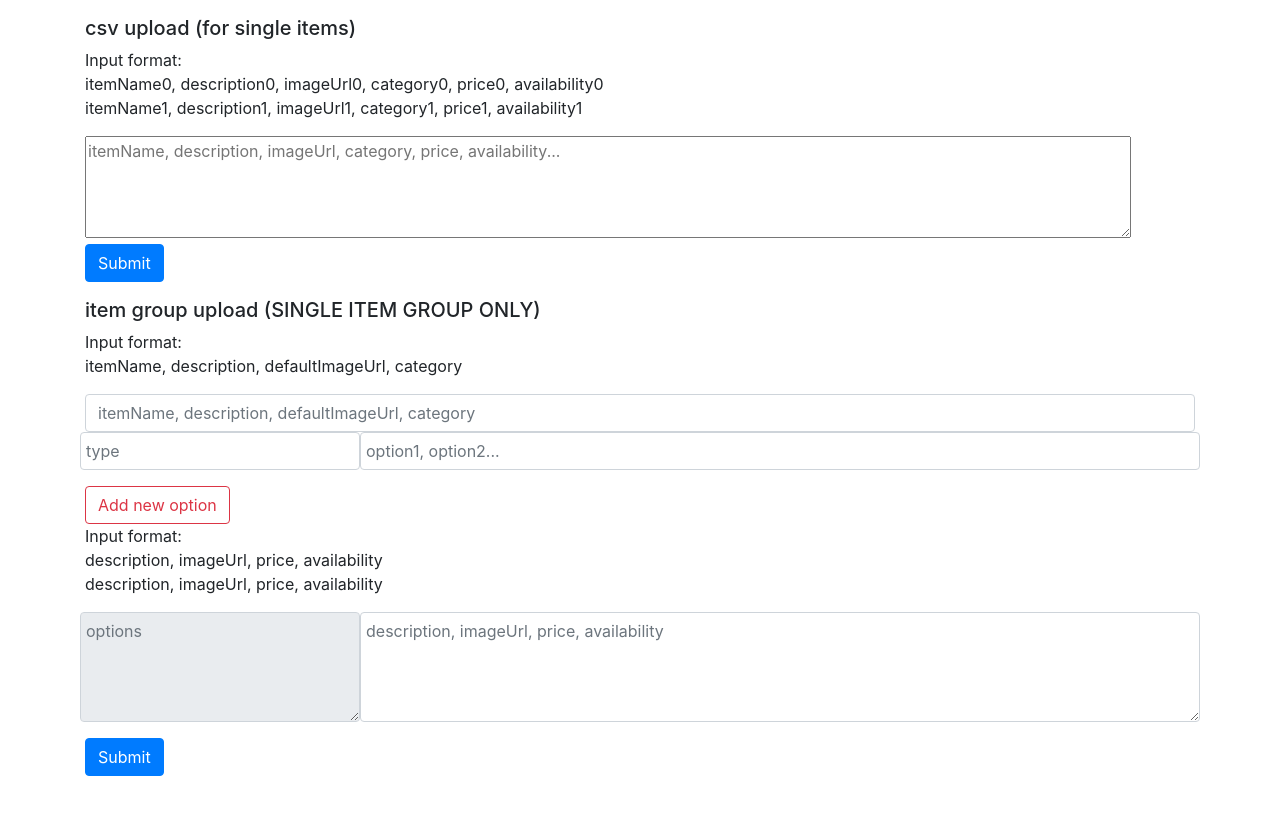
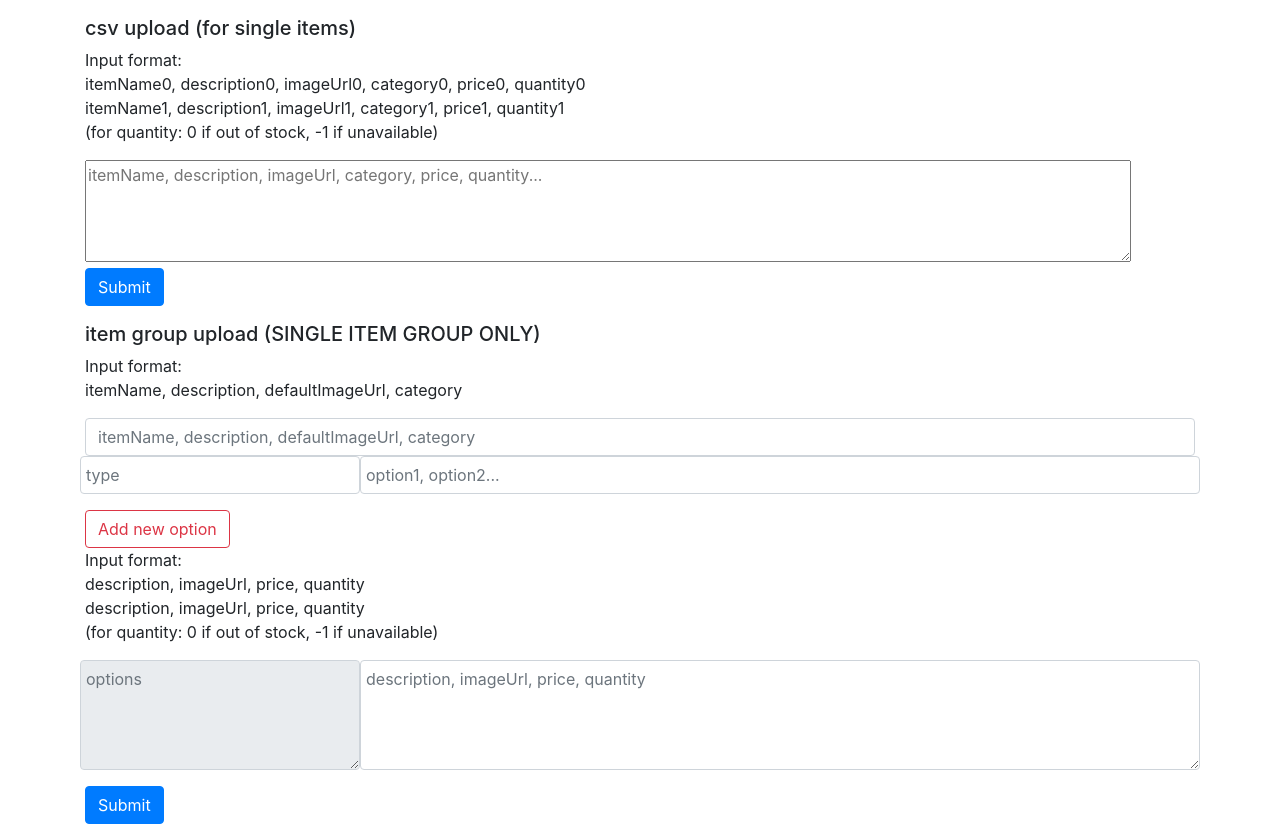
Before and after one commit to binaray/fix-squeaks, a PHP site: page /admin/upload.php in a window 1280 px wide. Before the commit the page ends 776 px from the top, so only its background shows below. Run offline with PHP 8.4, Linux system fonts and the light colour scheme.

Commit message:
database change: availabilty -> quantity, options to [{key=>[val1,val2]},{key=>[val1,val2]}]

```diff
--- a/admin/upload.php
+++ b/admin/upload.php
@@ -35,11 +35,11 @@
 						$imageUrl = trim($row[2]);
 						$category = trim(strtolower($row[3]));
 						$price = trim($row[4]);
-						$availability = trim($row[5]);
+						$quantity = trim($row[5]);
 
 						$item=json_encode(array(
 							'price' => $price,
-							'availability' => $availability
+							'quantity' => $quantity
 						));
 
 						// Attempt to execute the prepared statement
@@ -70,18 +70,21 @@
 
 				$x=0;
 				$options_multi=array();
-				while(!empty($_POST["options{$x}"])&&!empty($_POST["type{$x}"])){
+				while(!empty($_POST["options{$x}"]) && !empty($_POST["type{$x}"])){
+					$dict=array();
 					$options = str_getcsv($_POST["options{$x}"]);
 					$type = $_POST["type{$x}"];
 
-					$options_multi[$type] = array();
+					$dict[$type] = array();
+					// $options_multi[$type] = array();
 					foreach($options as $option){
-						array_push($options_multi[$type],trim($option));
+						array_push($dict[$type],trim($option));
 					}
-					//$options_multi[$type][] = $options;
+					array_push($options_multi,$dict);
 					$x++;
 				}
 				$options_multi=json_encode($options_multi);
+				// echo $options_multi;
 
 				$items_multi=array();
 				$data = str_getcsv($_POST["items"], "\n"); //parse the rows
@@ -96,14 +99,14 @@
 					$addDescription = trim($row[0]);
 					$imageUrl = trim($row[1]);
 					$price = trim($row[2]);
-					$availability = trim($row[3]);
+					$quantity = trim($row[3]);
 
 					$item=array(
 						'properties' => $properties,
 						'description' => $addDescription,
 						'imageUrl' => $imageUrl,
 						'price' => $price,
-						'availability' => $availability
+						'quantity' => $quantity
 					);
 					array_push($items_multi,$item);
 				}
@@ -143,10 +146,11 @@
 		<form id="itemSingle" enctype="multipart/form-data" action="<?=htmlspecialchars($_SERVER["PHP_SELF"])."?upload=single"?>" method="post">
 			<h5>csv upload (for single items)</h5>
 			<p>Input format:<br>
-			itemName0, description0, imageUrl0, category0, price0, availability0<br>
-			itemName1, description1, imageUrl1, category1, price1, availability1
+			itemName0, description0, imageUrl0, category0, price0, quantity0<br>
+			itemName1, description1, imageUrl1, category1, price1, quantity1<br>
+			(for quantity: 0 if out of stock, -1 if unavailable)
 			</p>
-			<textarea rows="4" cols="100%" form="itemSingle" name="csvString" placeholder="itemName, description, imageUrl, category, price, availability..." required></textarea>
+			<textarea rows="4" cols="100%" form="itemSingle" name="csvString" placeholder="itemName, description, imageUrl, category, price, quantity..." required></textarea>
 			<div class="form-group">
 				<input type="submit" class="btn btn-primary" value="Submit">
 			</div>
@@ -169,12 +173,13 @@
 			<button id="button_addOption" type="button" class="btn btn-outline-danger">Add new option</button>
 			<button id="button_deleteOption" type="button" class="btn btn-outline-danger">Delete option</button>
 			<p>Input format:<br>
-			description, imageUrl, price, availability<br>
-			description, imageUrl, price, availability
+			description, imageUrl, price, quantity<br>
+			description, imageUrl, price, quantity<br>
+			(for quantity: 0 if out of stock, -1 if unavailable)
 			</p>
 			<div id="items" class="form-group form-row">
 				<textarea id='itemsHelp' class="form-control col-3" rows="4" cols="100%" form="itemGroup" name="propertyCombination" placeholder="options" readonly required></textarea>
-				<textarea class="form-control col-9" rows="4" cols="100%" form="itemGroup" name="items" placeholder="description, imageUrl, price, availability" required></textarea>
+				<textarea class="form-control col-9" rows="4" cols="100%" form="itemGroup" name="items" placeholder="description, imageUrl, price, quantity" required></textarea>
 			</div>
 			<div class="form-group">
 				<input type="submit" class="btn btn-primary" value="Submit">
```
Also changed, not shown: ajax/items.php (+9 -4 lines), index_containers/main_container.php (+4 -4 lines).
